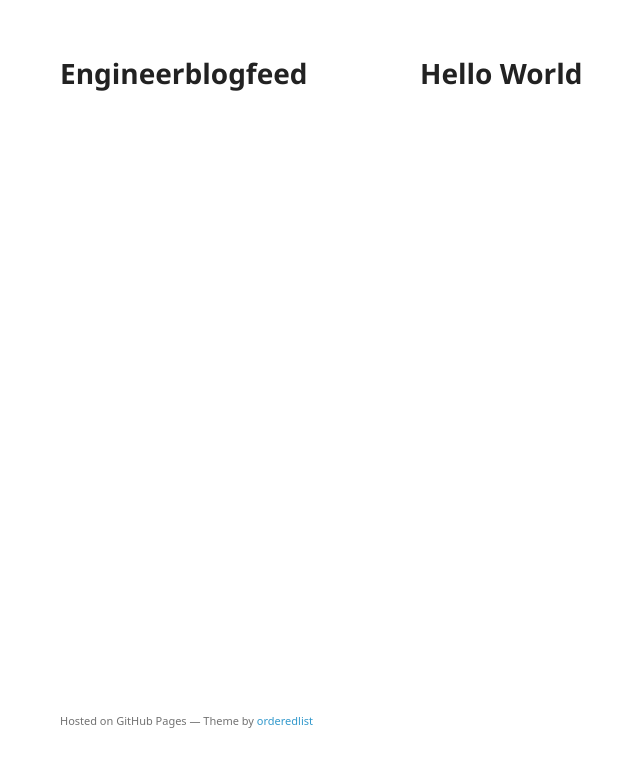
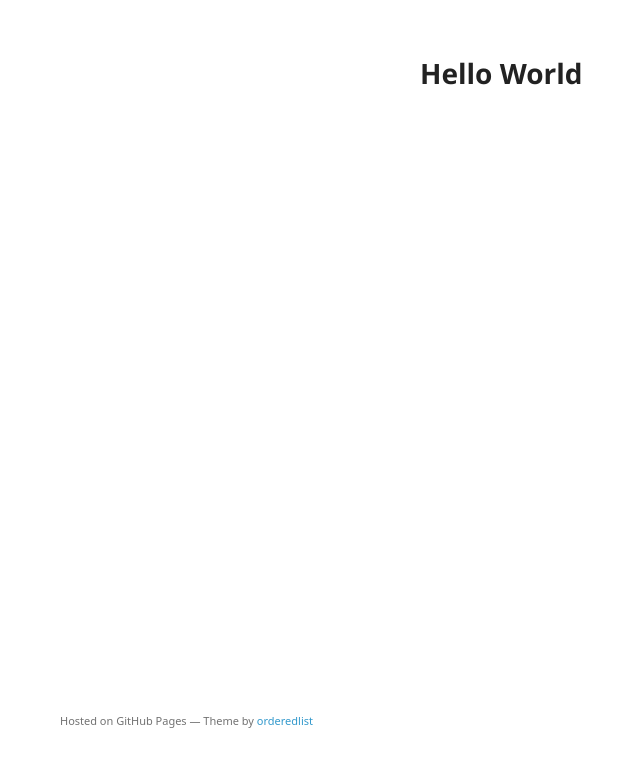
Before and after one commit to engineerblogfeed/engineerblogfeed.github.io, a plain HTML site: page index.html in a window 1280 px wide. Shown: the whole page, without its empty margins (150-790 px from the left). Drawn offline with Linux system fonts and the light colour scheme; a web font is replaced by a local one.

Commit message:
Remove Header

```diff
--- a/index.html
+++ b/index.html
@@ -14,9 +14,6 @@
   </head>
   <body>
     <div class="wrapper">
-      <header>
-        <h1>Engineerblogfeed</h1>
-      </header>
       <section>
           <h1> Hello World</h1>
       </section>
```
